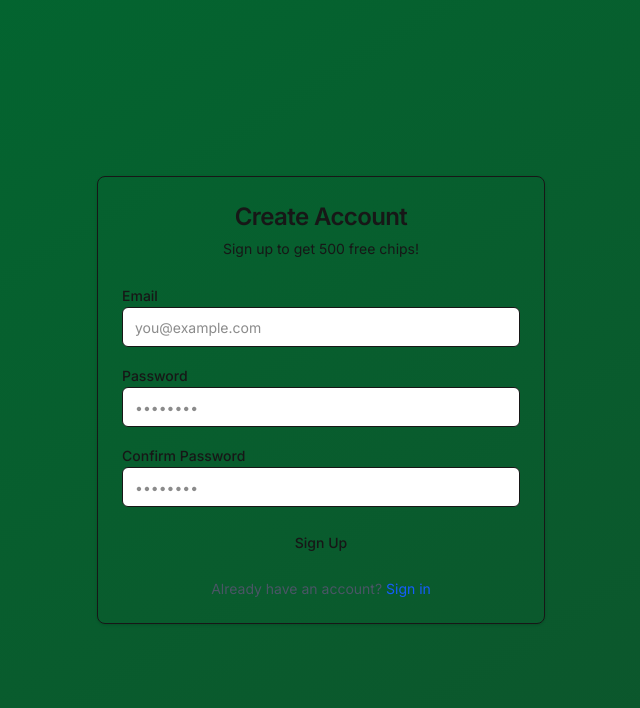
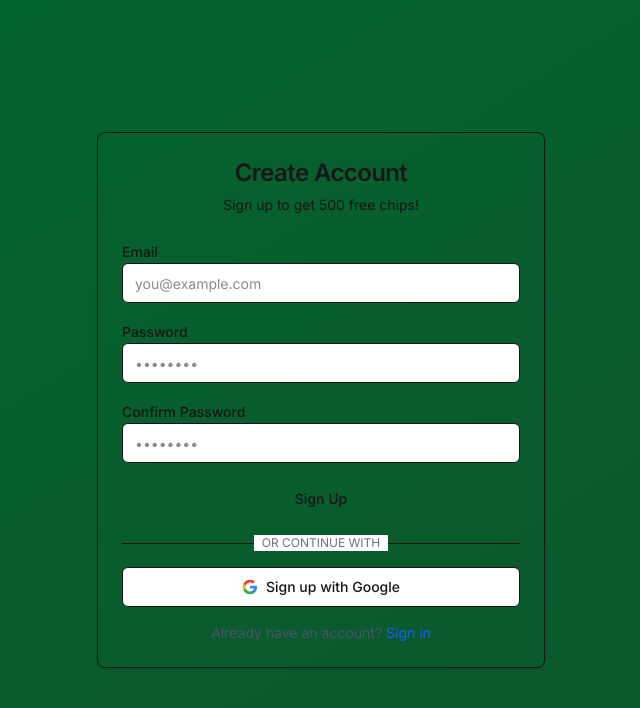
Before and after one commit to Nico26122/BlackJackgame, a Next.js app in the folder blackjack-game/: page /signup in a window 1280 px wide. Shown: the top 708 px of the page, without its empty margins (319-959 px from the left). Built offline with nearby package versions, Linux system fonts and the light colour scheme; no server answers.

Commit message:
add Google OAuth authentication to sign-in and sign-up page

```diff
--- a/blackjack-game/src/app/login/page.tsx
+++ b/blackjack-game/src/app/login/page.tsx
@@ -13,7 +13,7 @@
   const [password, setPassword] = useState('');
   const [error, setError] = useState('');
   const [loading, setLoading] = useState(false);
-  const { signIn } = useAuth();
+  const { signIn, signInWithGoogle } = useAuth();
   const router = useRouter();
 
   const handleLogin = async (e: React.FormEvent) => {
@@ -28,6 +28,16 @@
       setLoading(false);
     } else {
       router.push('/');
+    }
+  };
+
+  const handleGoogleLogin = async () => {
+    setError('');
+    setLoading(true);
+    const { error } = await signInWithGoogle();
+    if (error) {
+      setError(error.message);
+      setLoading(false);
     }
   };
 
@@ -80,6 +90,43 @@
               {loading ? 'Signing in...' : 'Sign In'}
             </Button>
 
+            <div className="relative">
+              <div className="absolute inset-0 flex items-center">
+                <span className="w-full border-t" />
+              </div>
+              <div className="relative flex justify-center text-xs uppercase">
+                <span className="bg-white px-2 text-gray-500">Or continue with</span>
+              </div>
+            </div>
+
+            <Button
+              type="button"
+              variant="outline"
+              className="w-full"
+              onClick={handleGoogleLogin}
+              disabled={loading}
+            >
+              <svg className="mr-2 h-4 w-4" viewBox="0 0 24 24">
+                <path
+                  d="M22.56 12.25c0-.78-.07-1.53-.2-2.25H12v4.26h5.92c-.26 1.37-1.04 2.53-2.21 3.31v2.77h3.57c2.08-1.92 3.28-4.74 3.28-8.09z"
+                  fill="#4285F4"
+                />
+                <path
+                  d="M12 23c2.97 0 5.46-.98 7.28-2.66l-3.57-2.77c-.98.66-2.23 1.06-3.71 1.06-2.86 0-5.29-1.93-6.16-4.53H2.18v2.84C3.99 20.53 7.7 23 12 23z"
+                  fill="#34A853"
+                />
+                <path
+                  d="M5.84 14.09c-.22-.66-.35-1.36-.35-2.09s.13-1.43.35-2.09V7.07H2.18C1.43 8.55 1 10.22 1 12s.43 3.45 1.18 4.93l2.85-2.22.81-.62z"
+                  fill="#FBBC05"
+                />
+                <path
+                  d="M12 5.38c1.62 0 3.06.56 4.21 1.64l3.15-3.15C17.45 2.09 14.97 1 12 1 7.7 1 3.99 3.47 2.18 7.07l3.66 2.84c.87-2.6 3.3-4.53 6.16-4.53z"
+                  fill="#EA4335"
+                />
+              </svg>
+              Sign in with Google
+            </Button>
+
             <p className="text-center text-sm text-gray-600">
               Don't have an account?{' '}
               <a href="/signup" className="text-blue-600 hover:underline">
--- a/blackjack-game/src/app/signup/page.tsx
+++ b/blackjack-game/src/app/signup/page.tsx
@@ -14,7 +14,7 @@
   const [confirmPassword, setConfirmPassword] = useState('');
   const [error, setError] = useState('');
   const [loading, setLoading] = useState(false);
-  const { signUp } = useAuth();
+  const { signUp, signInWithGoogle } = useAuth();
   const router = useRouter();
 
   const handleSignup = async (e: React.FormEvent) => {
@@ -39,8 +39,17 @@
       setError(error.message);
       setLoading(false);
     } else {
-      // Automatically sign in after signup
       router.push('/');
+    }
+  };
+
+  const handleGoogleSignup = async () => {
+    setError('');
+    setLoading(true);
+    const { error } = await signInWithGoogle();
+    if (error) {
+      setError(error.message);
+      setLoading(false);
     }
   };
 
@@ -107,6 +116,43 @@
               {loading ? 'Creating account...' : 'Sign Up'}
             </Button>
 
+            <div className="relative">
+              <div className="absolute inset-0 flex items-center">
+                <span className="w-full border-t" />
+              </div>
+              <div className="relative flex justify-center text-xs uppercase">
+                <span className="bg-white px-2 text-gray-500">Or continue with</span>
+              </div>
+            </div>
+
+            <Button
+              type="button"
+              variant="outline"
+              className="w-full"
+              onClick={handleGoogleSignup}
+              disabled={loading}
+            >
+              <svg className="mr-2 h-4 w-4" viewBox="0 0 24 24">
+                <path
+                  d="M22.56 12.25c0-.78-.07-1.53-.2-2.25H12v4.26h5.92c-.26 1.37-1.04 2.53-2.21 3.31v2.77h3.57c2.08-1.92 3.28-4.74 3.28-8.09z"
+                  fill="#4285F4"
+                />
+                <path
+                  d="M12 23c2.97 0 5.46-.98 7.28-2.66l-3.57-2.77c-.98.66-2.23 1.06-3.71 1.06-2.86 0-5.29-1.93-6.16-4.53H2.18v2.84C3.99 20.53 7.7 23 12 23z"
+                  fill="#34A853"
+                />
+                <path
+                  d="M5.84 14.09c-.22-.66-.35-1.36-.35-2.09s.13-1.43.35-2.09V7.07H2.18C1.43 8.55 1 10.22 1 12s.43 3.45 1.18 4.93l2.85-2.22.81-.62z"
+                  fill="#FBBC05"
+                />
+                <path
+                  d="M12 5.38c1.62 0 3.06.56 4.21 1.64l3.15-3.15C17.45 2.09 14.97 1 12 1 7.7 1 3.99 3.47 2.18 7.07l3.66 2.84c.87-2.6 3.3-4.53 6.16-4.53z"
+                  fill="#EA4335"
+                />
+              </svg>
+              Sign up with Google
+            </Button>
+
             <p className="text-center text-sm text-gray-600">
               Already have an account?{' '}
               <a href="/login" className="text-blue-600 hover:underline">
```
